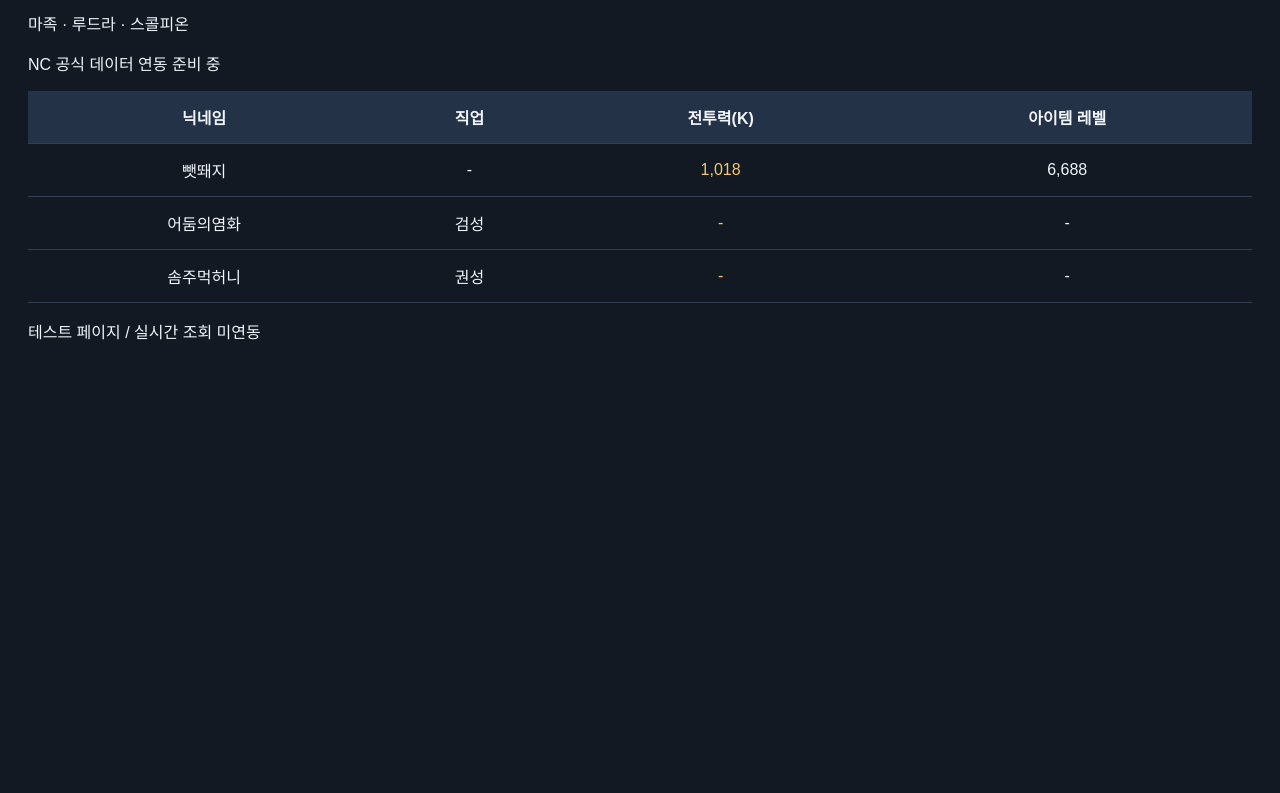
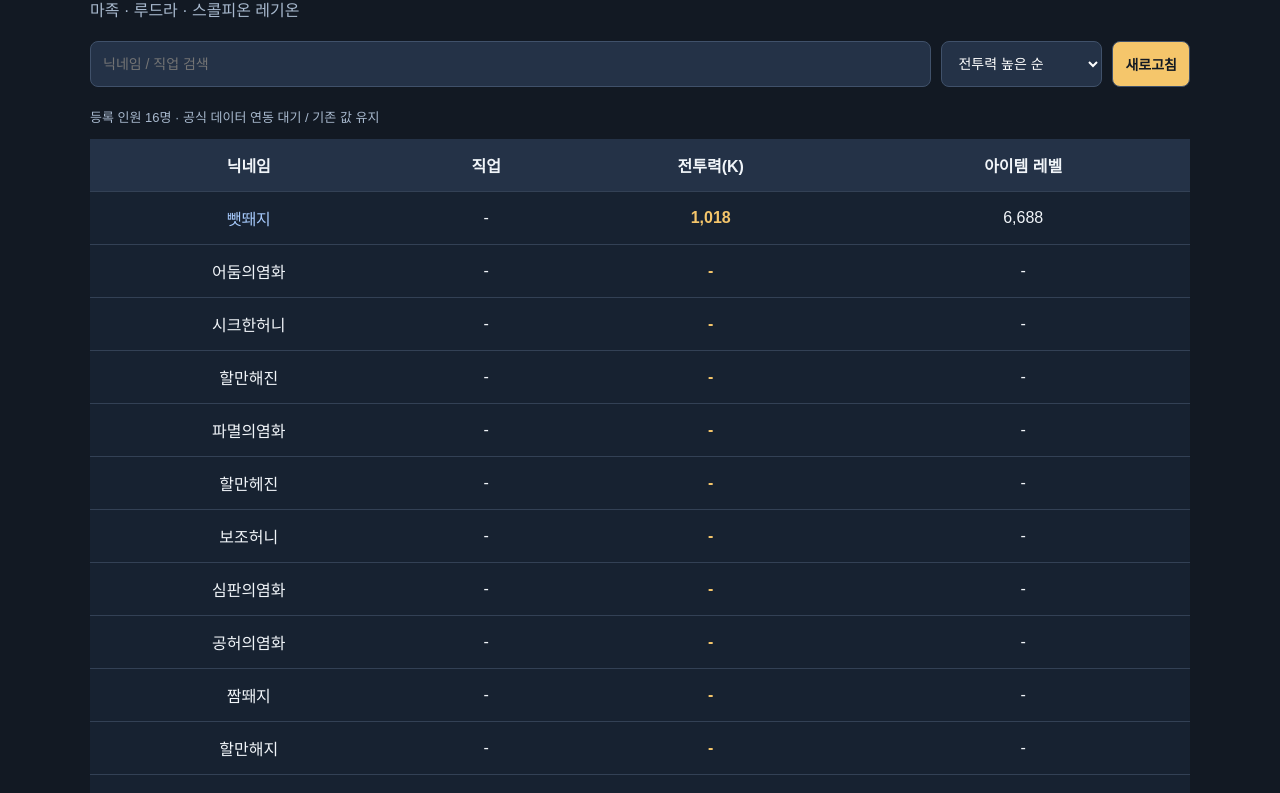
Before and after one commit to 55TrillionAlien/Scorpion, a plain HTML site: page index.html in a window 1280 px wide. Shown: the part 97-890 px from the top of the page. Before the commit the page ends 800 px from the top, so only its background shows below. Drawn offline with Linux system fonts and the light colour scheme; no server answers.

Commit message:
Update index.html

```diff
--- a/index.html
+++ b/index.html
@@ -2,33 +2,81 @@
 <html lang="ko">
 <head>
 <meta charset="UTF-8">
-<meta name="viewport" content="width=device-width, initial-scale=1.0">
+<meta name="viewport" content="width=device-width, initial-scale=1">
 <title>SCORPION WEB</title>
 <style>
+* { box-sizing: border-box; }
 body {
   background: #121923;
   color: #f1f5f9;
   font-family: Arial, sans-serif;
+  margin: 0;
   padding: 20px;
 }
-h1 { color: #f5c66b; }
+main { max-width: 1100px; margin: auto; }
+h1 { color: #f5c66b; margin-bottom: 8px; }
+p { color: #a8b9ce; }
+.toolbar {
+  display: flex;
+  flex-wrap: wrap;
+  gap: 10px;
+  margin: 20px 0;
+}
+input, select, button {
+  padding: 12px;
+  border: 1px solid #40516a;
+  border-radius: 8px;
+  background: #243247;
+  color: white;
+  font-size: 14px;
+}
+input { flex: 1; min-width: 130px; }
+button {
+  background: #f5c66b;
+  color: #121923;
+  font-weight: bold;
+  cursor: pointer;
+}
 table {
   width: 100%;
   border-collapse: collapse;
+  background: #172231;
 }
 th, td {
-  padding: 14px 8px;
+  padding: 14px 7px;
   border-bottom: 1px solid #334155;
   text-align: center;
 }
 th { background: #243247; }
-td:nth-child(3) { color: #f5c66b; }
+td:nth-child(3) {
+  color: #f5c66b;
+  font-weight: bold;
+}
+a { color: #a5c8fa; text-decoration: none; }
+a:hover { text-decoration: underline; }
+#status { font-size: 13px; color: #a8b9ce; }
+@media(max-width:600px) {
+  body { padding: 10px; }
+  th, td { font-size: 13px; padding: 12px 4px; }
+}
 </style>
 </head>
 <body>
+<main>
 <h1>SCORPION WEB</h1>
-<p>마족 · 루드라 · 스콜피온</p>
-<p>NC 공식 데이터 연동 준비 중</p>
+<p>마족 · 루드라 · 스콜피온 레기온</p>
+<div class="toolbar">
+<input id="search" placeholder="닉네임 / 직업 검색">
+<select id="sort">
+<option value="power">전투력 높은 순</option>
+<option value="powerAsc">전투력 낮은 순</option>
+<option value="item">아이템 레벨 높은 순</option>
+<option value="itemAsc">아이템 레벨 낮은 순</option>
+<option value="name">닉네임 순</option>
+</select>
+<button onclick="loadData()">새로고침</button>
+</div>
+<p id="status">데이터 불러오는 중...</p>
 <table>
 <thead>
 <tr>
@@ -38,12 +86,96 @@ td:nth-child(3) { color: #f5c66b; }
 <th>아이템 레벨</th>
 </tr>
 </thead>
-<tbody>
-<tr><td>뺏뙈지</td><td>-</td><td>1,018</td><td>6,688</td></tr>
-<tr><td>어둠의염화</td><td>검성</td><td>-</td><td>-</td></tr>
-<tr><td>솜주먹허니</td><td>권성</td><td>-</td><td>-</td></tr>
-</tbody>
+<tbody id="rows"></tbody>
 </table>
-<p>테스트 페이지 / 실시간 조회 미연동</p>
+<p>데이터 출처: NC 아이온2 공식 홈페이지 (연동 예정)</p>
+</main>
+<script>
+const names = [
+  "어둠의염화","시크한허니","할만해진",
+  "뺏뙈지","파멸의염화","할만헤진",
+  "보조허니","심판의염화","공허의염화",
+  "짬뙈지","할만해지","솜주먹허니",
+  "심연의염화","뒤통수허니","꽃뙈지",
+  "할만해요"
+];
+let players = names.map(name => ({
+  name, job:null, power:null, itemLevel:null
+}));
+Object.assign(players.find(p=>p.name==="뺏뙈지"),
+  {power:1018000,itemLevel:6688,
+  characterId:"qkievOI_8Q3CkS_kBcpkiCI3QSJ0q3FdY__bx9VZsNE="});
+Object.assign(players.find(p=>p.name==="솜주먹허니"),
+  {job:"권성"});
+function render(){
+  const q = document.getElementById("search").value.trim();
+  const s = document.getElementById("sort").value;
+  const data = players.filter(p =>
+    p.name.includes(q)||(p.job||"").includes(q)
+  );
+  const compare = (a,b,k,asc) => {
+    if(a[k]==null) return b[k]==null?0:1;
+    if(b[k]==null) return -1;
+    return asc?a[k]-b[k]:b[k]-a[k];
+  };
+  data.sort((a,b)=>{
+    if(s==="name") return a.name.localeCompare(b.name,"ko");
+    if(s.startsWith("item"))
+      return compare(a,b,"itemLevel",s==="itemAsc");
+    return compare(a,b,"power",s==="powerAsc");
+  });
+  const rows = document.getElementById("rows");
+  rows.replaceChildren();
+  data.forEach(p=>{
+    const tr=document.createElement("tr");
+    const td=document.createElement("td");
+    if(p.characterId){
+      const a=document.createElement("a");
+      a.textContent=p.name;
+      a.href="https://aion2.plaync.com/ko-kr/characters/2011/"
+        +encodeURIComponent(p.characterId);
+      a.target="_blank";
+      a.rel="noopener noreferrer";
+      td.appendChild(a);
+    }else td.textContent=p.name;
+    tr.appendChild(td);
+    [
+      p.job||"-",
+      p.power==null?"-":Math.floor(p.power/1000).toLocaleString(),
+      p.itemLevel==null?"-":Number(p.itemLevel).toLocaleString()
+    ].forEach(v=>{
+      const cell=document.createElement("td");
+      cell.textContent=v;
+      tr.appendChild(cell);
+    });
+    rows.appendChild(tr);
+  });
+}
+async function loadData(){
+  const status=document.getElementById("status");
+  try {
+    const res=await fetch("./players.json?t="+Date.now(),
+      {cache:"no-store"});
+    if(!res.ok) throw new Error("HTTP "+res.status);
+    const data=await res.json();
+    if(!Array.isArray(data.players)) throw new Error("Invalid data");
+    players=names.map(name=>({
+      name,job:null,power:null,itemLevel:null,
+      ...players.find(p=>p.name===name),
+      ...data.players.find(p=>p.name===name)
+    }));
+    status.textContent="마지막 데이터 갱신: "
+      +(data.updatedAt||"미확인");
+  }catch(e){
+    status.textContent="등록 인원 16명 · 공식 데이터 연동 대기 / 기존 값 유지";
+  }
+  render();
+}
+document.getElementById("search").oninput=render;
+document.getElementById("sort").onchange=render;
+render();
+loadData();
+setInterval(loadData,60000);
+</script>
 </body>
 </html>
```
